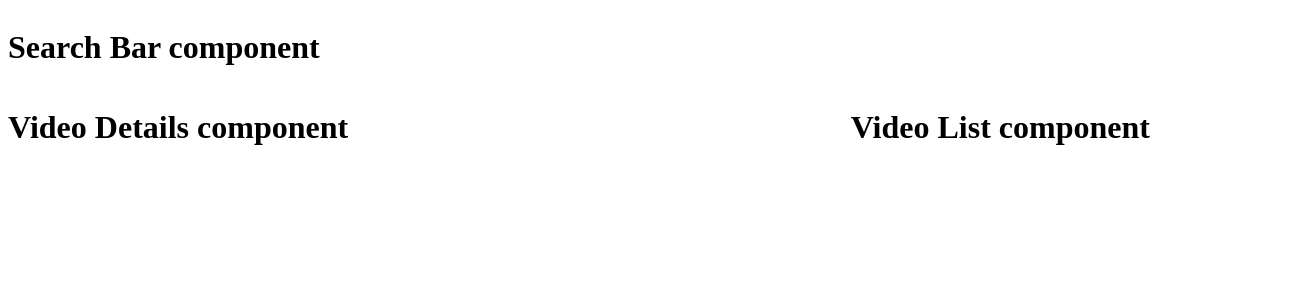
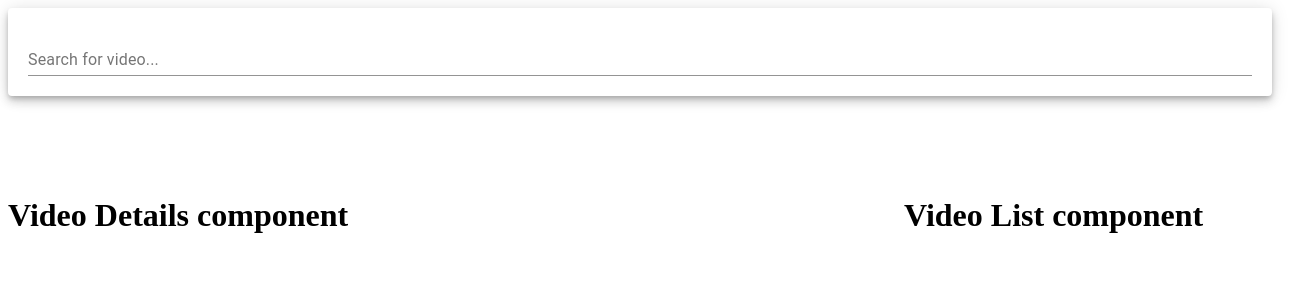
Before and after one commit to jdleo/React-Youtube-Clone, a React (Create React App) app: page / in a window 1280 px wide. Shown: the top 300 px of the page, 1312 px wide, since content can reach past the window. Built offline with nearby package versions, Linux system fonts and the light colour scheme; no server answers.

Commit message:
search bar half functional

```diff
--- a/src/App.js
+++ b/src/App.js
@@ -7,14 +7,22 @@ import youtube from './api/youtube';
 
 class App extends React.Component {
 
+    //helper method to handle submit from search bar component
+    handleSubmit = async (term) => {
+        //pass search term into youtube API search (using our axios helper)
+        const response = await youtube.get('search', {params: {q: term}});
+
+        console.log(response);
+    }
+
     //render function
     render () {
         return (
             <Grid container spacing={16} justify="center" >
                 <Grid item xs={12}>
-                    <Grid container spacing={16}>
+                    <Grid container spacing={10}>
                         <Grid item xs={12}>
-                            <SearchBar></SearchBar>
+                            <SearchBar onFormSubmit={this.handleSubmit}></SearchBar>
                         </Grid>
                         <Grid item xs={8}>
                             <VideoDetails></VideoDetails>
--- a/src/components/SearchBar.js
+++ b/src/components/SearchBar.js
@@ -1,4 +1,6 @@
 import React from 'react';
+
+import { Paper, TextField } from '@material-ui/core';
 
 class SearchBar extends React.Component {
 
@@ -7,9 +9,33 @@ class SearchBar extends React.Component {
         term: ''
     }
 
+    //helper method to handle change in text field
+    handleChange = (event) => {
+        //set state for search term (when text field changes)
+        this.setState({
+            term: event.target.value
+        })
+    }
+
+    //helper method to handle form submit (for searching for videos)
+    handleSubmit = (event) => {
+        //get attributes from current state
+        const { term } = this.state;
+        //get props
+        const { onFormSubmit } = this.props;
+        //pass to props
+        onFormSubmit(term);
+        //to prevent default behavior of browser refresh
+        event.preventDefault();
+    }
+
     render () {
         return (
-            <h1>Search Bar component</h1>
+            <Paper elevation={6} style={{padding: "20px"}}>
+                <form onSubmit={this.handleSubmit}>
+                    <TextField fullWidth label="Search for video..." onChange={this.handleChange}/>
+                </form>
+            </Paper>
         );
     }
 }
```
